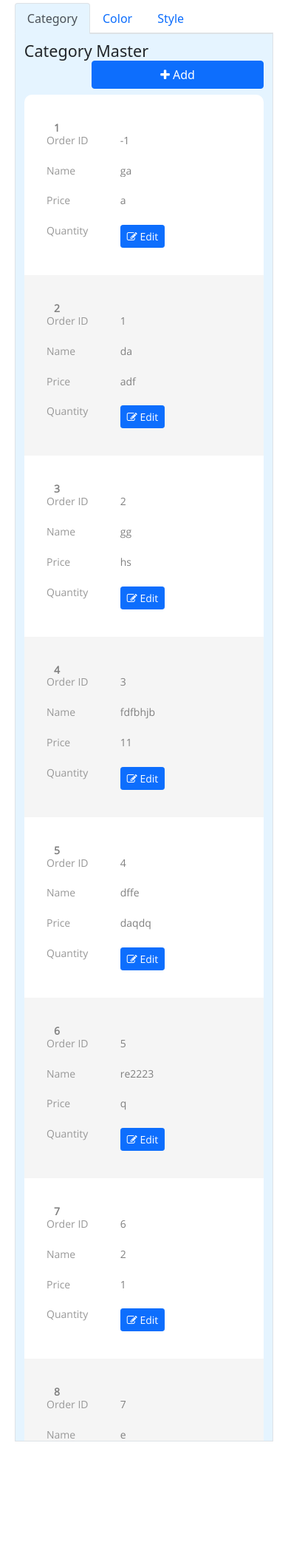
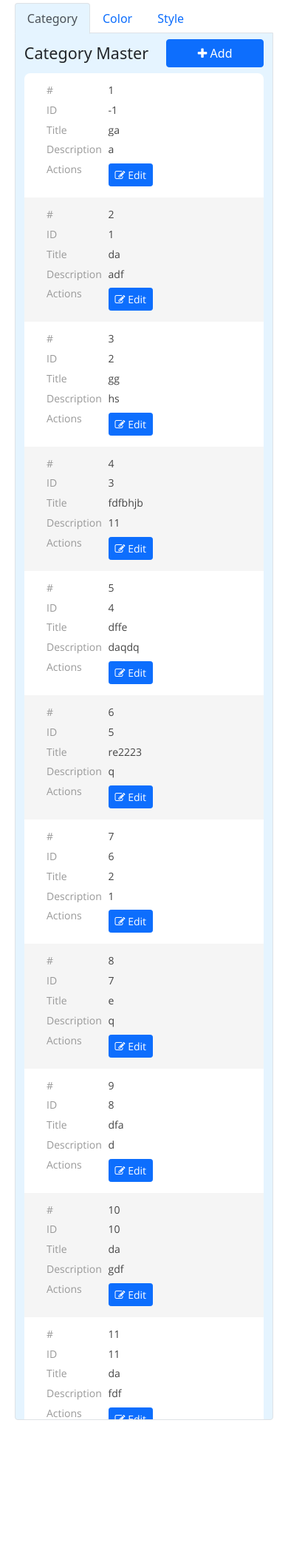
Before and after one commit to rsrishav/ims, a Django app: page /masters/ in a window 390 px wide. Shown: the part 56-2172 px from the top of the page at 74% size. Run offline with Django 3.2, Linux system fonts and the light colour scheme; a user stored in the database is signed in; data comes from the database, SQL or seed files in the repository; some libraries are stand-ins or nearby versions.

Commit message:
CAT Table UI draft.

```diff
--- a/ims/settings.py
+++ b/ims/settings.py
@@ -99,7 +99,7 @@ database2 = {
 }
 
 # DATABASES = database1 if os.environ.__dict__.get("_data").get("DEV_DB_SELECT") else database2
-DATABASES = database2
+DATABASES = database1
 
 AUTH_PASSWORD_VALIDATORS = [
     {
--- a/main/constants.py
+++ b/main/constants.py
@@ -24,6 +24,7 @@ NAMES_MASTERS_INDEX = "layout"
 NAMES_MASTERS_CATEGORY = "category"
 NAMES_MASTERS_CATEGORY_ID = "category-id"
 NAMES_MASTERS_COLOR = "color"
+NAMES_MASTERS_COLOR_ID = "color-id"
 
 
 """ TEMPLATES """
--- a/main/static/main/css/main.css
+++ b/main/static/main/css/main.css
@@ -125,7 +125,7 @@ table {
   border-spacing: 1;
   border-collapse: collapse;
   background: white;
-  border-radius: 10px;
+  border-radius: .5rem;
   overflow: hidden;
   width: 100%;
   margin: 0 auto;
@@ -176,13 +176,13 @@ tbody tr:nth-child(even) {
 tbody tr {
   font-family: OpenSans-Regular;
   font-size: 15px;
-  color: #808080;
+  color: #444444;
   line-height: 1.2;
   font-weight: unset;
 }
 
 tbody tr:hover {
-  color: #555555;
+  color: #001829;
   background-color: #0095ff33;
   cursor: pointer;
 }
@@ -229,11 +229,11 @@ tbody tr:hover {
   }
   table tbody tr {
     height: auto;
-    padding: 37px 0;
+    padding: 15px 0;
   }
   table tbody tr td {
-    padding-left: 40% !important;
-    margin-bottom: 24px;
+    padding-left: 35% !important;
+    margin-bottom: 10px;
   }
   table tbody tr td:last-child {
     margin-bottom: 0;
@@ -249,23 +249,21 @@ tbody tr:hover {
     left: 30px;
     top: 0;
   }
-  table tbody tr td:nth-child(1):before {
-    content: "Date";
+
+  table tbody tr td:first-child:before {
+    content: "#";
   }
   table tbody tr td:nth-child(2):before {
-    content: "Order ID";
+    content: "ID";
   }
   table tbody tr td:nth-child(3):before {
-    content: "Name";
+    content: "Title";
   }
   table tbody tr td:nth-child(4):before {
-    content: "Price";
+    content: "Description";
   }
   table tbody tr td:nth-child(5):before {
-    content: "Quantity";
-  }
-  table tbody tr td:nth-child(6):before {
-    content: "Total";
+    content: "Actions";
   }
 
   .column4,
--- a/masters/templates/masters/category.html
+++ b/masters/templates/masters/category.html
@@ -30,9 +30,9 @@
 </style>
 
 <div class="container" style="max-width: none;">
-  <div class="row mb-2">
-    <div class="col-10"><h4>Category Master</h4></div>
-    <div class="col" style="margin-left: calc(var(--bs-gutter-x) * 3.8);">
+  <div class="row mb-2 align-items-center">
+    <div class="col-auto col-lg-10 col-md-8 col-sm-7"><h4>Category Master</h4></div>
+    <div class="col mr-xl-1 mr-lg-1">
       <button class="btn btn-primary mx-auto custom" data-bs-toggle="modal" data-bs-target="#category_modal"
               onclick="categoryModalInit()">
         <i class="fa fa-plus" aria-hidden="true"></i> Add
@@ -128,7 +128,7 @@
         var count = 1
         for (var i = 0; i < data.length; i++) {
           rows+= '<tr>' +
-            '<th scope="row" class="column1">' + count + '</th>' +
+            '<td scope="row" class="column1">' + count + '</td>' +
             '<td class="column2">' + data[i].pk + '</td>' +
             '<td class="column3">' + data[i].fields.title + '</td>' +
             '<td class="column4">' + data[i].fields.description + '</td>' +
--- a/masters/templates/masters/layout.html
+++ b/masters/templates/masters/layout.html
@@ -31,10 +31,12 @@
     background-color: #e5f4ff;
     border: 1px solid;
     border-color: #dee2e6;
+    border-bottom-left-radius: .25rem;
+    border-bottom-right-radius: .25rem;
   }
 
   .tab-pane {
-    padding-top: 10px;
+    padding-top: 0.5rem;
   }
 </style>
 
@@ -51,7 +53,7 @@
 </svg>
 
 <div class="container" style="max-width: none;">
-  <ul class="nav nav-tabs" id="myTab" role="tablist">
+  <ul class="nav nav-tabs" id="myTab" role="tablist" style="border: 0px;">
     <li class="nav-item" role="presentation">
       <a class="nav-link active" id="category-tab" data-bs-toggle="tab" href="#category" role="tab"
          aria-controls="category"
@@ -71,9 +73,7 @@
       {% include "masters/category.html" %}
     </div>
     <div class="tab-pane fade" id="color" role="tabpanel" aria-labelledby="color-tab">
-      <div class="container">
-        <div class="row">Color Master</div>
-      </div>
+
     </div>
     <div class="tab-pane fade" id="style" role="tabpanel" aria-labelledby="style-tab">
       <div class="container">
--- a/masters/urls.py
+++ b/masters/urls.py
@@ -7,6 +7,7 @@ urlpatterns = [
     path("category/", views.category, name=NAMES_MASTERS_CATEGORY),
     path("category/getid", views.getCategoryID, name=NAMES_MASTERS_CATEGORY_ID),
     path("color/", views.color, name=NAMES_MASTERS_COLOR),
+    path("color/getid", views.getColorID, name=NAMES_MASTERS_COLOR_ID),
     # path("list/", views.index, name="list"),
     # path("create/", views.createRecord, name="create")
 ]
--- a/masters/views.py
+++ b/masters/views.py
@@ -55,7 +55,16 @@ def category(request):
     else:
         response = Category.get_all_records()
         return JsonResponse({"success": False, "data": response})
-        # return HttpResponse(response, content_type='application/json')
+
+
+@login_required(login_url=URL_LOGIN)
+def getColorID(request):
+    if request.method == "GET":
+        try:
+            next_id = Color.objects.latest("id").id + 1
+            return JsonResponse({"success": True, "next_id": next_id})
+        except Exception as e:
+            return JsonResponse({"success": True, "error": str(e)})
 
 
 @login_required(login_url=URL_LOGIN)
```
Also changed, not shown: masters/templates/masters/color.html (+125 -10 lines).
